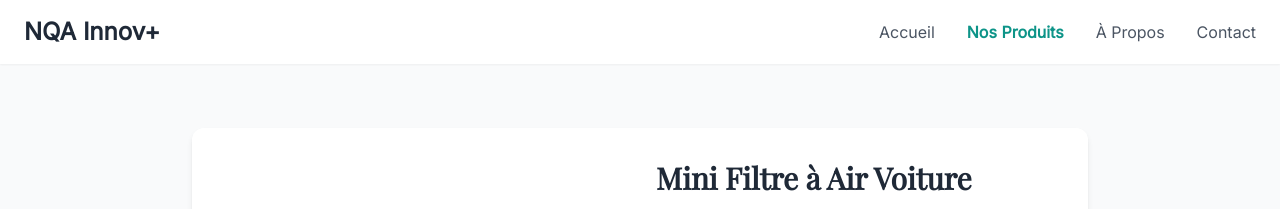
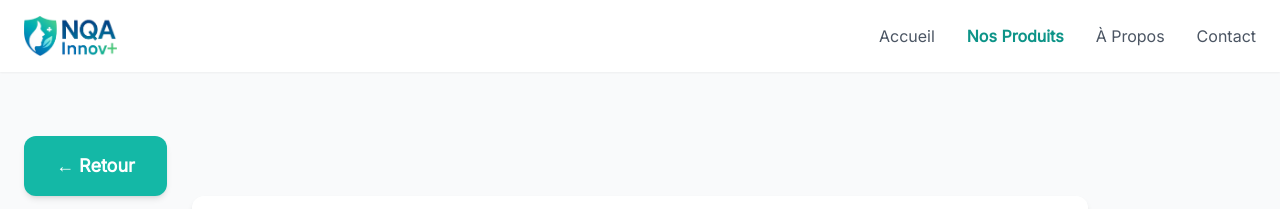
Before and after one commit to nath971/nqainnov-plus, a plain HTML site: page filtre.html in a window 1280 px wide. Shown: the top 209 px of the page. Drawn offline with nearby package versions, Linux system fonts and the light colour scheme; files that its build step writes are made by us from their sources.

Commit message:
Update filtre.html

```diff
--- a/filtre.html
+++ b/filtre.html
@@ -15,7 +15,13 @@
   <!-- ===================== HEADER ===================== -->
   <header class="bg-white shadow-sm sticky top-0 z-50">
     <nav class="container mx-auto px-6 py-4 flex justify-between items-center">
-      <div class="text-2xl font-bold text-gray-800">NQA Innov+</div>
+      <!-- Logo -->
+            <div class="flex items-center">
+                <a href="index.html">
+                    <img src="images/logo_nqa.png" alt="Logo NQA Innov+" class="h-10 w-auto">
+                </a>
+            </div>
+
       <div class="hidden md:flex space-x-8">
         <a href="index.html" class="text-gray-600 hover:text-teal-600">Accueil</a>
         <a href="produits.html" class="text-teal-600 font-bold">Nos Produits</a>
@@ -27,6 +33,12 @@
 
   <!-- ===================== MAIN ===================== -->
   <main class="container mx-auto px-6 py-16">
+    <!-- Bouton retour -->
+    <div class="mt-0 text-left">
+      <a href="produits.html" class="inline-block bg-teal-500 hover:bg-teal-600 text-white text-lg font-semibold px-8 py-4 rounded-xl shadow-md hover:bg-gray-700 hover:scale-105 transition duration-300">
+        ← Retour
+      </a>
+    </div>
     <div class="max-w-4xl mx-auto bg-white rounded-xl shadow-md p-8">
       <div class="grid md:grid-cols-2 gap-8 items-center">
 
```
